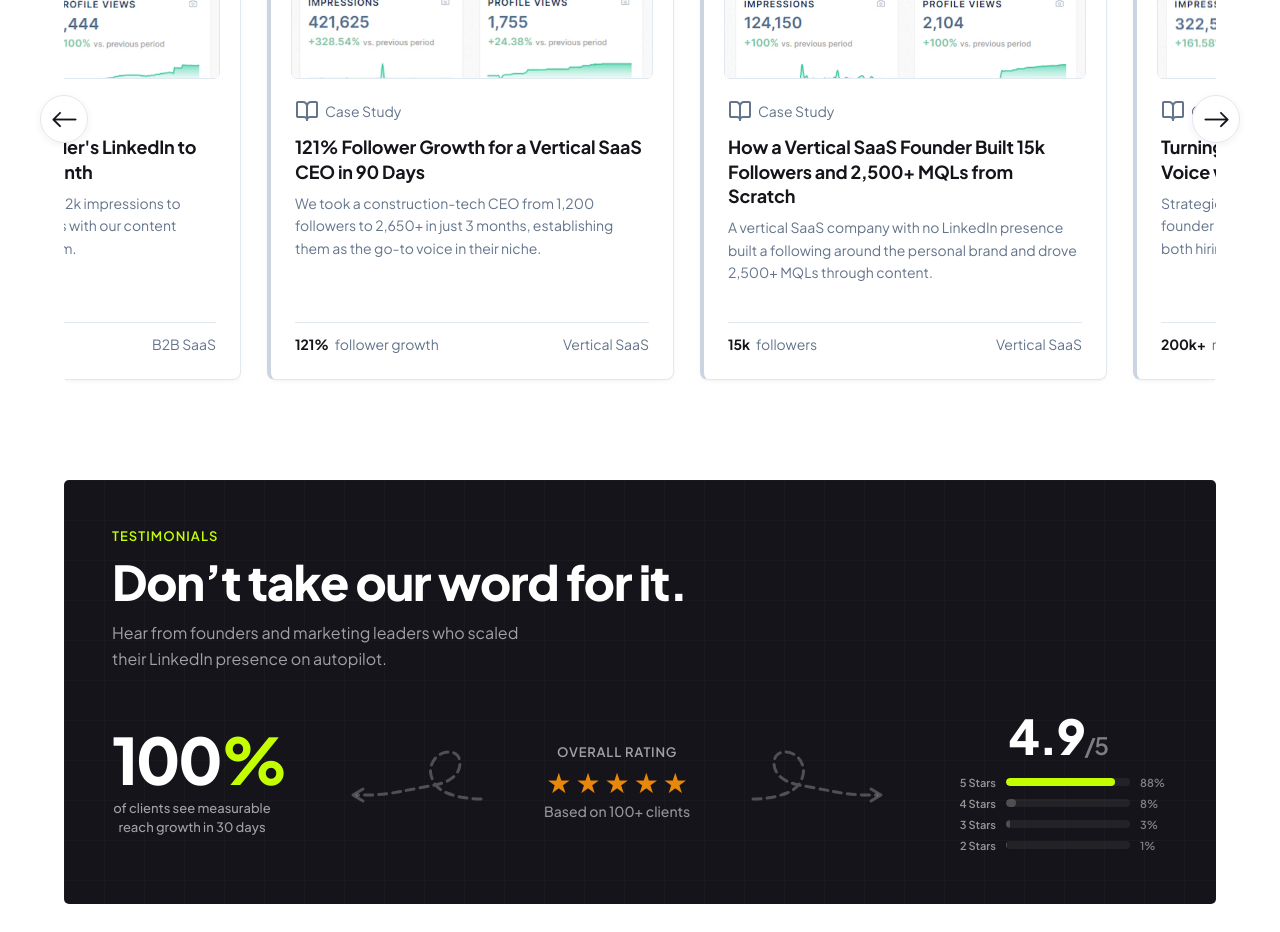
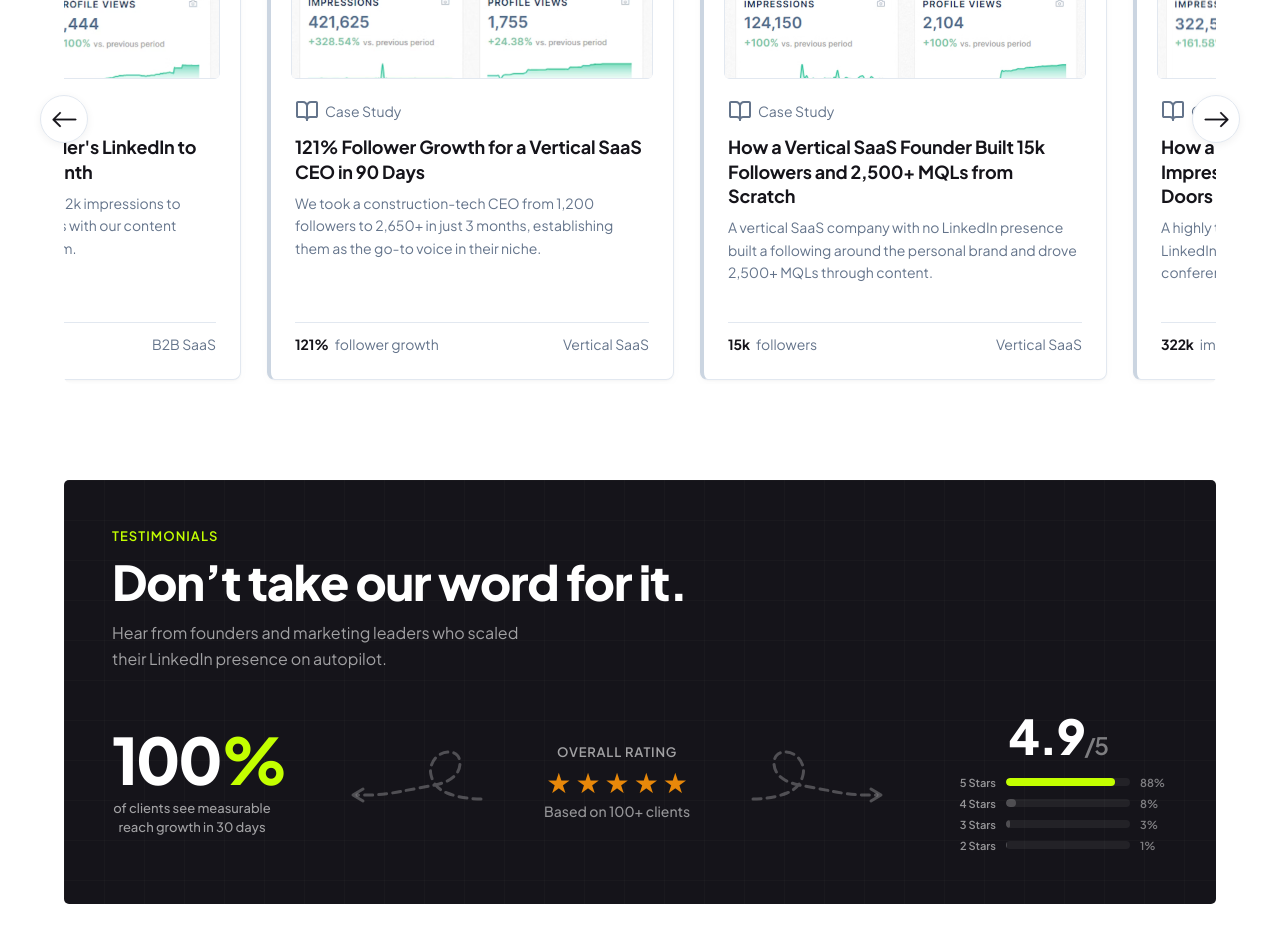
Before and after one commit to PlaybookzLLC/playbookz-v2-website, a React (Vite) app: page / in a window 1280 px wide. Shown: the part 1420-2352 px from the top of the page. Built offline with nearby package versions, Linux system fonts and the light colour scheme.

Commit message:
Update case study 4 with Technical SaaS founder content
https://claude.ai/code/session_01DDzjVJ61C7qHF2oYyKZPLJ

```diff
--- a/src/components/CaseStudiesSection.jsx
+++ b/src/components/CaseStudiesSection.jsx
@@ -40,15 +40,15 @@ const caseStudies = [
   },
   {
     id: 4,
-    title: "Turning a Fintech Founder into a Top Voice with 200k+ Reach",
+    title: "How a Technical SaaS Founder Hit 322k Impressions and Used LinkedIn to Open Doors for Fundraising",
     description:
-      "Strategic content positioning helped a fintech founder become a recognized thought leader, driving both hiring and sales.",
-    stat: "200k+",
-    statLabel: "monthly reach",
-    category: "B2B SaaS",
+      "A highly technical enterprise SaaS founder used LinkedIn to build credibility, open doors at conferences, and support fundraising conversations.",
+    stat: "322k",
+    statLabel: "impressions",
+    category: "Enterprise SaaS",
     screenshot: "/case-study-4.png",
     fullContent:
-      "In a crowded fintech market, standing out matters. We crafted a narrative arc for this founder — from bootstrapping stories to industry analysis — that resonated with both potential customers and top-tier engineering talent. The result: 200k+ monthly impressions, 3 key hires sourced directly from LinkedIn, and a 40% increase in inbound sales conversations.",
+      "This was a highly technical enterprise SaaS company where the product and the space required serious depth. We couldn't phone it in on the content. We had to learn the domain inside and out to write anything credible.\n\nWe got deep enough into the technical details that the founder started leaning on us beyond just content. She would send us conversations she was having and ask us to research topics and help inform her point of view. The content we produced reflected that level of depth, which resonated with a very specific, senior audience.\n\nBeyond the top-of-funnel numbers, LinkedIn became a tool she used to open doors at conferences and support fundraising conversations. Investors and potential partners were seeing her content before meetings, which gave her a real edge in rooms where credibility matters.\n\nThe Results:\n\n322,558 impressions — +162% vs. previous period\n10,594 followers — +31% vs. previous period\n4,454 profile views — +31% vs. previous period\nFundraising support — LinkedIn presence helped warm investor and partner conversations",
   },
   {
     id: 5,
```
